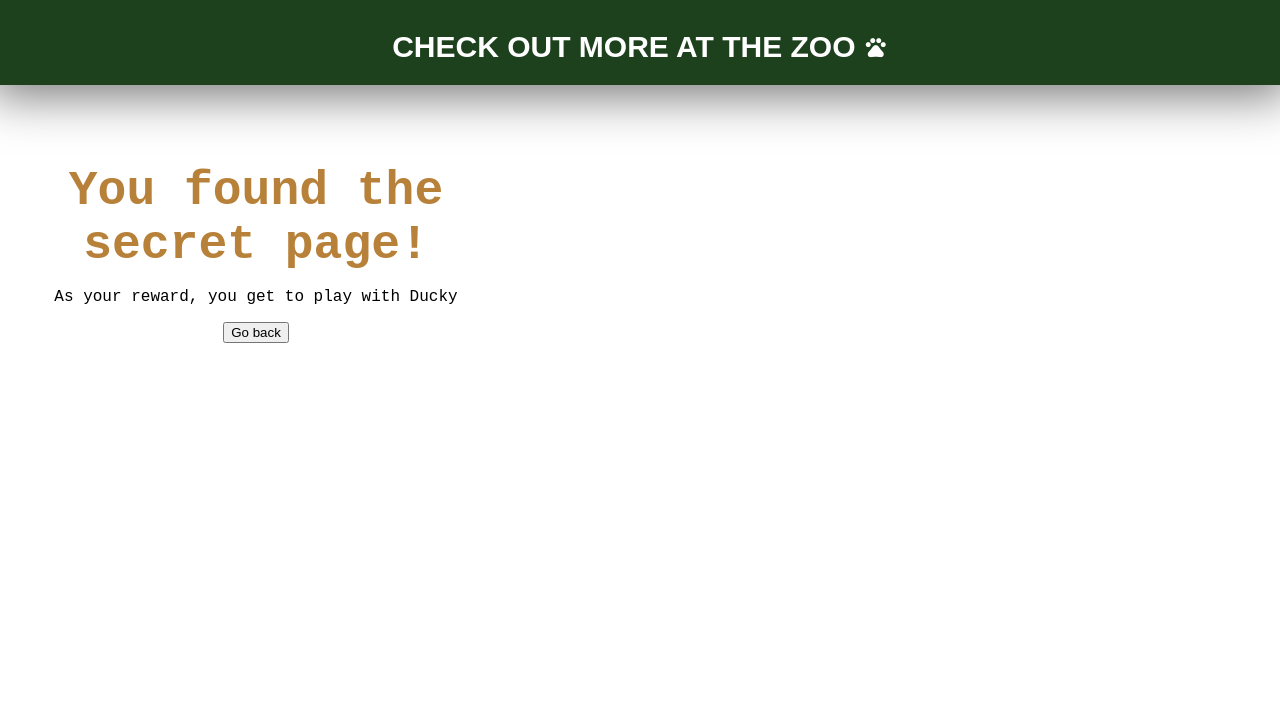
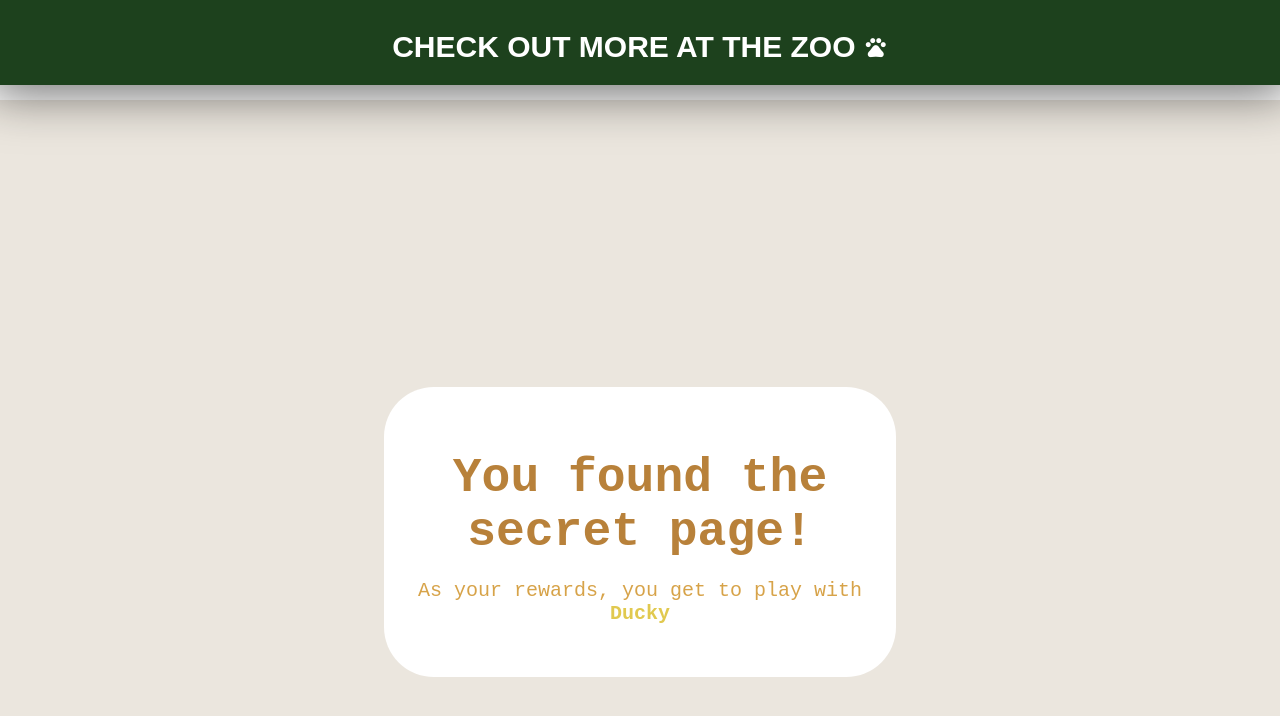
Before and after one commit to applepieeeeee/zoo_ducks, a SvelteKit app in the folder my-app/: page /secret-page in a window 1280 px wide. Shown: the top 716 px of the page. Built offline with nearby package versions, Linux system fonts and the light colour scheme; a web font is replaced by a local one.

Commit message:
positioned the main container and text !!!

```diff
--- a/my-app/src/routes/secret-page/+page.svelte
+++ b/my-app/src/routes/secret-page/+page.svelte
@@ -55,12 +55,6 @@
 
 <Banner />
 
-<main>
-    <h1> You found the secret page!</h1>
-    <p>As your reward, you get to play with Ducky</p>
-    <button on:click={() => window.history.back()}> Go back </button>
-</main>
-
 <style>
     @import url('https://fonts.googleapis.com/css2?family=Ballet&display=swap');
 
@@ -92,6 +86,7 @@
     main {
         font-family: 'Google Sans Code', monospace;
         text-align: center;
+        justify-content: center;
         padding: 2rem;
 
         box-sizing: border-box;
@@ -116,4 +111,34 @@
         animation: fade-in 0.8s ease-out forwards;
     }
 
+    p{
+        font-size: 1.25rem;
+        color: #d7a349;
+    }
+
+    .ducky-hightlight{
+        font-weight: 700;
+        color: #e1c94f;
+    }
+
+    .duck-interaction-area{
+        position: relative;
+        width: 12rem;
+        height: 12rem;
+
+        margin-left: auto;
+        margin-right: auto;
+        margin-bottom: 2rem;
+
+        transition: all 0.3s ease-in-out;
+        transform: translate(var(--duck-x, 0px), var(--duck-y, 0px));
+    }
+
 </style>
+
+<div class = "main-page-wrapper">
+    <main>
+        <h1> You found the secret page! </h1>
+        <p> As your rewards, you get to play with <span class = "ducky-hightlight"> Ducky </span></p>
+    </main>
+</div>
```
